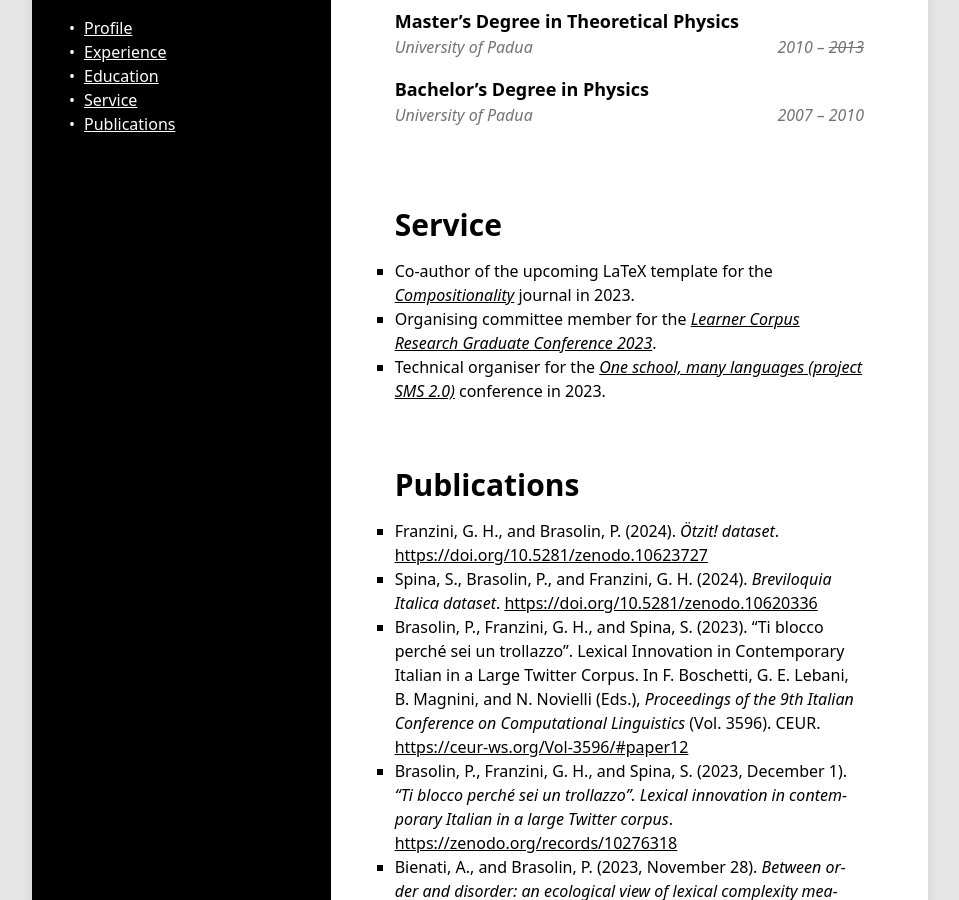
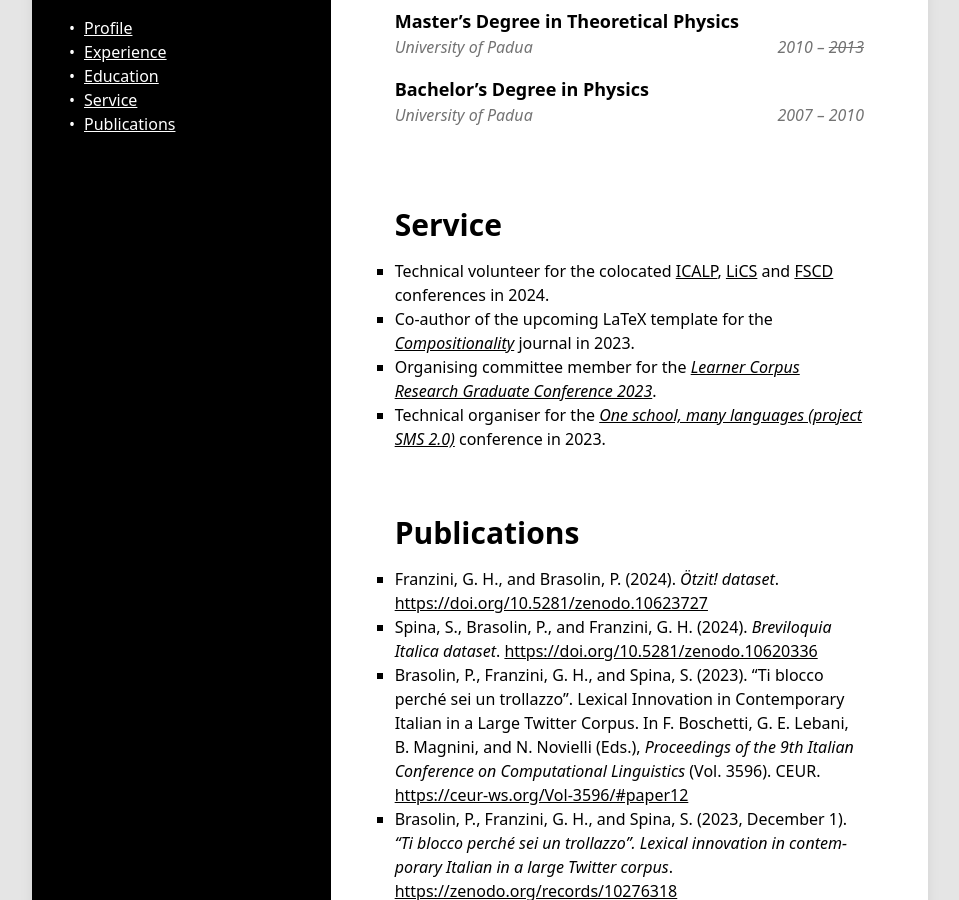
Before and after one commit to paolobrasolin/cv, a Jekyll site: the page built from index.html, in a window 1280 px wide and 900 px high, scrolled down 2749 px. Shown: the whole window, without its empty margins (160-1119 px from the left). Built offline with Jekyll 4.4.1, drawn with Linux system fonts in a browser that asks for light colours.

Commit message:
Add new service for ioc.ee

```diff
--- a/_data/service.yaml
+++ b/_data/service.yaml
@@ -1,5 +1,6 @@
 title: Service
 body: |
+  - Technical volunteer for the colocated [ICALP](https://compose.ioc.ee/icalp2024/), [LiCS](https://lics.siglog.org/lics24/) and [FSCD](https://cs.ioc.ee/fscd24/) conferences in 2024.
   - Co-author of the upcoming LaTeX template for the [_Compositionality_](https://compositionality-journal.org/) journal in 2023.
   - Organising committee member for the [_Learner Corpus Research Graduate Conference 2023_](https://lcrgradconf2023.eurac.edu/).
   - Technical organiser for the [_One school, many languages (project SMS 2.0)_](https://sms-project.eurac.edu/conference/) conference in 2023.
```
